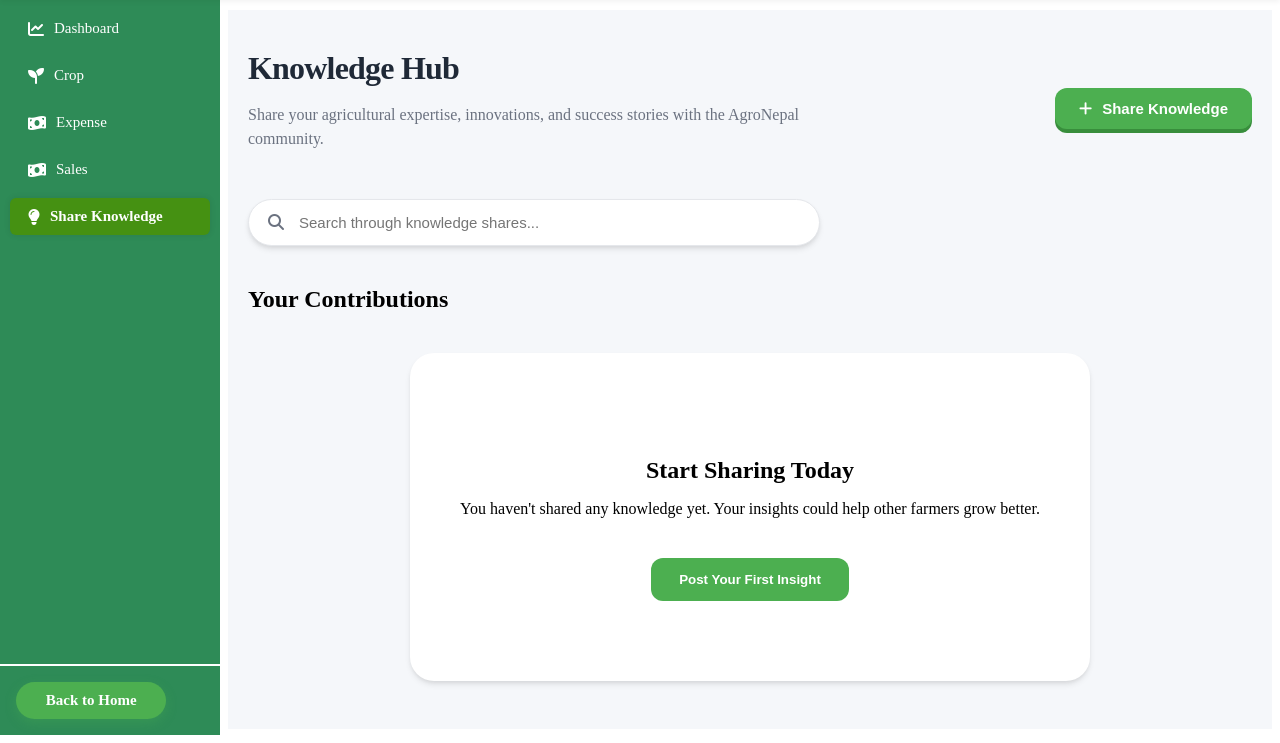
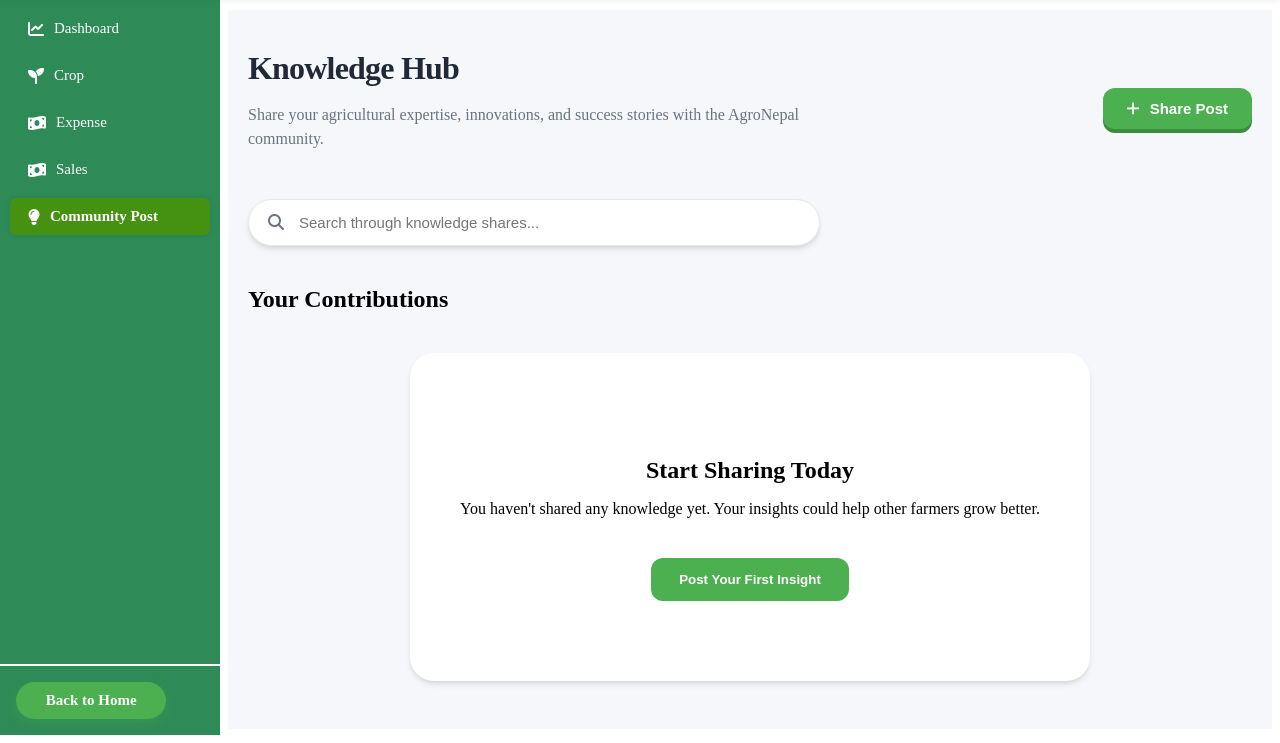
Before and after one commit to RanadipShrestha/AgroNepal, a Django app: page /userDashboard/share-knowledge/ in a window 1280 px wide. Shown: the part 65-808 px from the top of the page. Run offline with Django 5.2, Linux system fonts and the light colour scheme; the visitor is signed in with stand-in values (Sample User, id 1); data that the repository does not hold is empty.

Commit message:
Update: Remaing the Community Post table name from ShareKnowledge to CommunityPost

```diff
--- a/agroNepal/agro/admin.py
+++ b/agroNepal/agro/admin.py
@@ -1,5 +1,5 @@
 from django.contrib import admin
-from .models import( Blog, Comment, Contact, Event, Crop, CropSchedule, UserCropAdd, CropSale, ShareKnowledge)
+from .models import( Blog, Comment, Contact, Event, Crop, CropSchedule, UserCropAdd, CropSale, CommunityPost)
 # Register your models here.
 admin.site.register(Blog)
 admin.site.register(Comment)
@@ -9,4 +9,4 @@ admin.site.register(Crop)
 admin.site.register(CropSchedule)
 admin.site.register(UserCropAdd)
 admin.site.register(CropSale)
-admin.site.register(ShareKnowledge)
+admin.site.register(CommunityPost)
--- a/agroNepal/agro/models.py
+++ b/agroNepal/agro/models.py
@@ -157,7 +157,7 @@ class CropSale(models.Model):
     def __str__(self):
         return f"Sale ₹{self.amount} for {self.user_crop.crop.name} ({self.user_crop.planted_date})"
 
-class ShareKnowledge(models.Model):
+class CommunityPost(models.Model):
   image = models.ImageField(upload_to="img/UserPost", null=True, blank=True)
   title = models.CharField(max_length=255)
   slug = models.SlugField(unique=True, blank=True)
@@ -184,8 +184,8 @@ class ShareKnowledge(models.Model):
       num+=1
     return slug
 
-class ShareKnowledgeComment(models.Model):
-  share_knowledge = models.ForeignKey(ShareKnowledge, on_delete=models.CASCADE, related_name='comments')
+class CommunityPostComment(models.Model):
+  share_knowledge = models.ForeignKey(CommunityPost, on_delete=models.CASCADE, related_name='comments')
   user = models.ForeignKey(CustomUser, on_delete=models.CASCADE, related_name='share_comments')
   text = models.TextField()
   created_at = models.DateTimeField(auto_now_add=True)
--- a/agroNepal/agro/views.py
+++ b/agroNepal/agro/views.py
@@ -1,5 +1,5 @@
 from django.shortcuts import render, get_object_or_404, redirect
-from .models import Blog, Comment, Contact, Event, ShareKnowledge
+from .models import Blog, Comment, Contact, Event, CommunityPost
 from django.db.models import Q
 from django.contrib import messages
 # Create your views here.
@@ -107,13 +107,13 @@ def shared_knowledge(request):
     search_data = request.GET.get('search', '')
 
     if search_data:
-      shares = ShareKnowledge.objects.filter(
+      shares = CommunityPost.objects.filter(
          Q(title__icontains = search_data) |
          Q(description__icontains = search_data) |
          Q(user_share_content__icontains = search_data)
       )
     else:
-      shares = ShareKnowledge.objects.all().order_by("-create_date")
+      shares = CommunityPost.objects.all().order_by("-create_date")
 
     context = {
        'shares':shares
--- a/agroNepal/templates/userDashboard/Dashboard/knowledge_share.html
+++ b/agroNepal/templates/userDashboard/Dashboard/knowledge_share.html
@@ -26,7 +26,7 @@
       </p>
     </div>
     <button type="button" id="addShareBtn" class="shareKnowledge-add-btn">
-      <i class="fas fa-plus"></i> Share Knowledge
+      <i class="fas fa-plus"></i> Share Post
     </button>
   </div>
 
--- a/agroNepal/templates/userDashboard/includes/sidebar.html
+++ b/agroNepal/templates/userDashboard/includes/sidebar.html
@@ -6,7 +6,7 @@
       <li><a href='{% url "crop" %}' class="{% if request.resolver_match.url_name == 'crop' %}active{% endif %}"><i class="fa-solid fa-seedling"></i> Crop</a></li>
       <li><a href='{% url "cropExpense" %}' class="{% if request.resolver_match.url_name == 'cropExpense' %}active{% endif %}"><i class="fa-solid fa-money-bill-wave"></i> Expense</a></li>
       <li><a href='{% url "cropSales" %}' class="{% if request.resolver_match.url_name == 'cropSales' %}active{% endif %}"><i class="fa-solid fa-money-bill-wave"></i> Sales</a></li>
-      <li><a href='{% url "userShareKnowledge" %}' class="{% if request.resolver_match.url_name == 'userShareKnowledge' %}active{% endif %}"><i class="fa-solid fa-lightbulb"></i> Share Knowledge</a></li>
+      <li><a href='{% url "userShareKnowledge" %}' class="{% if request.resolver_match.url_name == 'userShareKnowledge' %}active{% endif %}"><i class="fa-solid fa-lightbulb"></i> Community Post </a></li>
     </ul>
 
     <div class="sidebar-bottom">
--- a/agroNepal/userDashboard/views.py
+++ b/agroNepal/userDashboard/views.py
@@ -2,7 +2,7 @@ from django.shortcuts import render, redirect, get_object_or_404
 from django.contrib import messages
 from collections import defaultdict
 from datetime import datetime
-from agro.models import CropExpense, UserCropAdd, Crop, ShareKnowledge
+from agro.models import CropExpense, UserCropAdd, Crop, CommunityPost
 
 # Create your views here.
 
@@ -278,7 +278,7 @@ def userShareKnowledge(request):
         image = request.FILES.get('image', None)
 
         try:
-            share = ShareKnowledge.objects.create(
+            share = CommunityPost.objects.create(
                 title=title,
                 description=description,
                 user_share_content=user_share_content,
@@ -291,7 +291,7 @@ def userShareKnowledge(request):
             messages.error(request, f'Error creating Knowledge Share', extra_tags="shareKnowledgeError")
             return redirect('userShareKnowledge')
 
-    shares = ShareKnowledge.objects.filter(author=request.user).order_by('-create_date')
+    shares = CommunityPost.objects.filter(author=request.user).order_by('-create_date')
 
     context = {
         'shares': shares,
@@ -307,7 +307,7 @@ def editShareKnowledge(request):
         image = request.FILES.get('image', None)
 
         try:
-            share = get_object_or_404(ShareKnowledge, id=share_id, author=request.user)
+            share = get_object_or_404(CommunityPost, id=share_id, author=request.user)
             share.title = title
             share.description = description
             share.user_share_content = user_share_content
@@ -326,7 +326,7 @@ def deleteShareKnowledge(request):
         share_id = request.POST.get('share_id')
 
         try:
-            share = get_object_or_404(ShareKnowledge, id=share_id, author=request.user)
+            share = get_object_or_404(CommunityPost, id=share_id, author=request.user)
             share_title = share.title
             share.delete()
 
```
Also changed, not shown: agroNepal/agro/migrations/0009_rename_shareknowledge_communitypost_and_more.py (added), agroNepal/media/img/UserPost/ERD_1.jpg (added).
